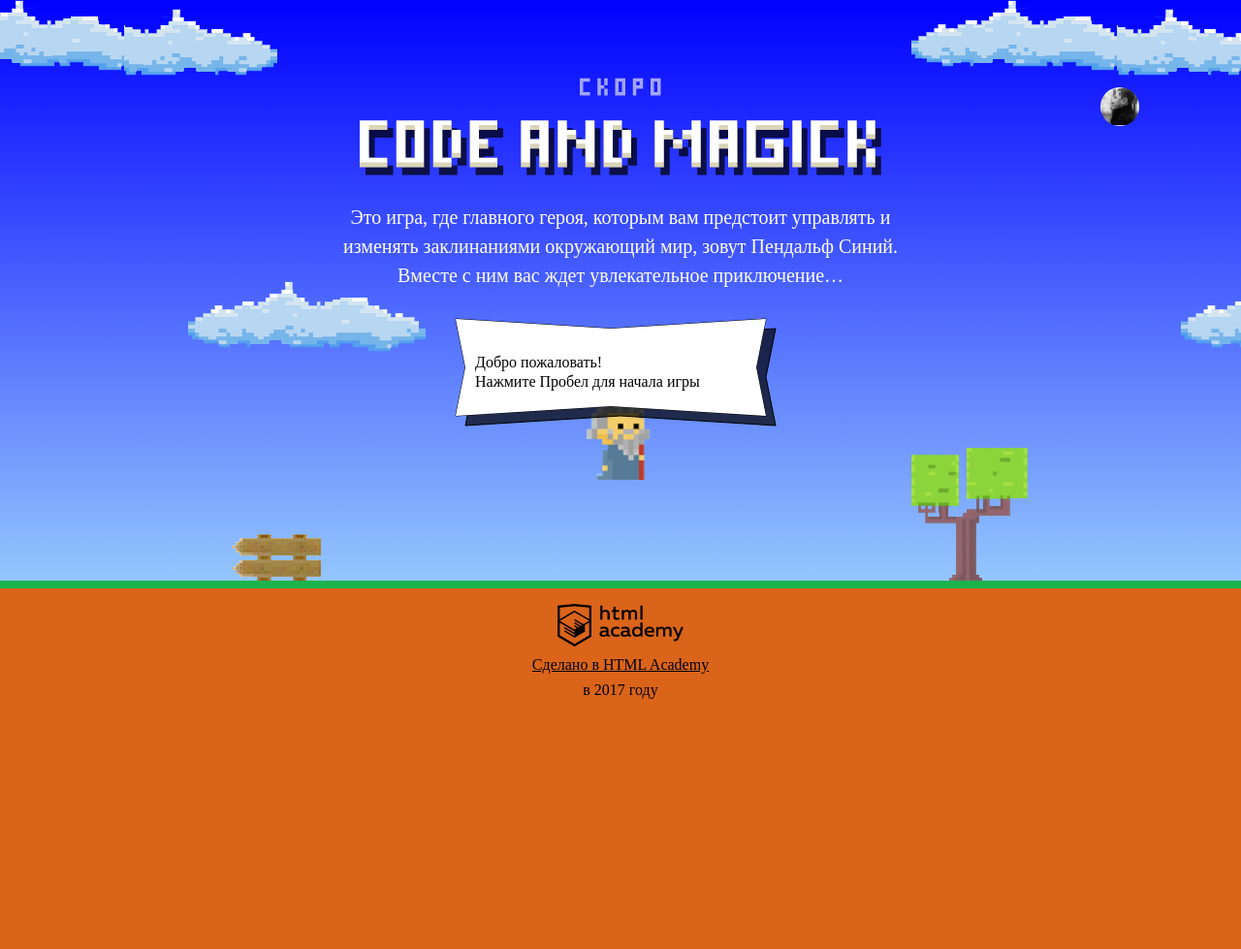
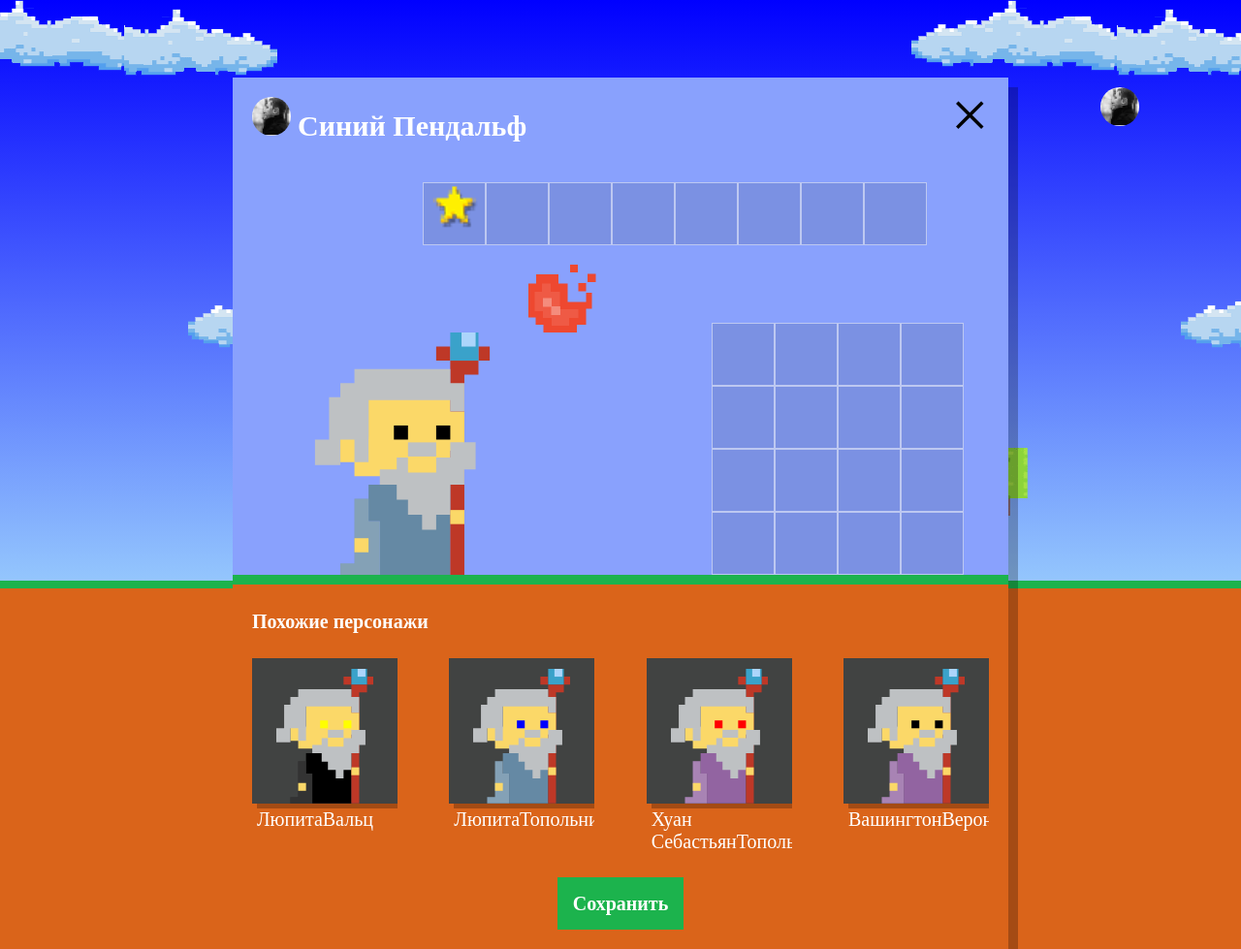
Before and after one commit to Maria2323/1316825-code-and-magick-20, a website: page index.html in a window 1280 px wide. Shown: the whole page at 97% size. Before the commit the page ends 800 px from the top, so only its background shows below. Drawn offline with Linux system fonts and the light colour scheme; a web font is replaced by a local one.

Commit message:
ДОбавляет задание по игре

```diff
--- a/index.html
+++ b/index.html
@@ -209,6 +209,8 @@
 
 <script src="js/stat.js"></script>
 
+<script src="js/setup.js"></script>
+
 <script src="js/game.js"></script>
 
 </body>
--- /dev/null
+++ b/js/setup.js
@@ -0,0 +1,42 @@
+'use strict';
+
+var userDialog = document.querySelector('.setup');
+userDialog.classList.remove('hidden');
+
+var firstNames = ['Иван', 'Хуан Себастьян', 'Мария', 'Кристоф', 'Виктор', 'Юлия', 'Люпита', 'Вашингтон'];
+var lastNames = ['да Марья', 'Верон', 'Мирабелла', 'Вальц', 'Онопко', 'Топольницкая', 'Нионго', 'Ирвинг'];
+var coatColors = ['rgb(101, 137, 164)', 'rgb(241, 43, 107)', 'rgb(146, 100, 161)', 'rgb(56, 159, 117)', 'rgb(215, 210, 55)', 'rgb(0, 0, 0)'];
+var eyesColors = ['black', 'red', 'blue', 'yellow', 'green'];
+
+var wizardCount = 4;
+var characters = [];
+
+for (var i = 0; i < wizardCount; i++) {
+  characters.push({
+    name: firstNames[Math.round(Math.random() * firstNames.length - 1)] + lastNames[Math.round(Math.random() * lastNames.length - 1)],
+    coatColor: coatColors[Math.round(Math.random() * coatColors.length - 1)],
+    eyesColor: eyesColors[Math.round(Math.random() * eyesColors.length - 1)]});
+}
+
+var similarListElement = document.querySelector('.setup-similar-list');
+var similarWizardTemplate = document.querySelector('#similar-wizard-template').content.querySelector('.setup-similar-item');
+
+
+var renderWizard = function (wizard) {
+  var wizardElement = similarWizardTemplate.cloneNode(true);
+
+  wizardElement.querySelector('.setup-similar-label').textContent = wizard.name;
+  wizardElement.querySelector('.wizard-coat').style.fill = wizard.coatColor;
+  wizardElement.querySelector('.wizard-eyes').style.fill = wizard.eyesColor;
+
+  return wizardElement;
+};
+
+var fragment = document.createDocumentFragment();
+
+for (var i = 0; i < characters.length; i++) {
+  fragment.appendChild(renderWizard(characters[i]));
+}
+similarListElement.appendChild(fragment);
+
+document.querySelector('.setup-similar').classList.remove('hidden');
```
